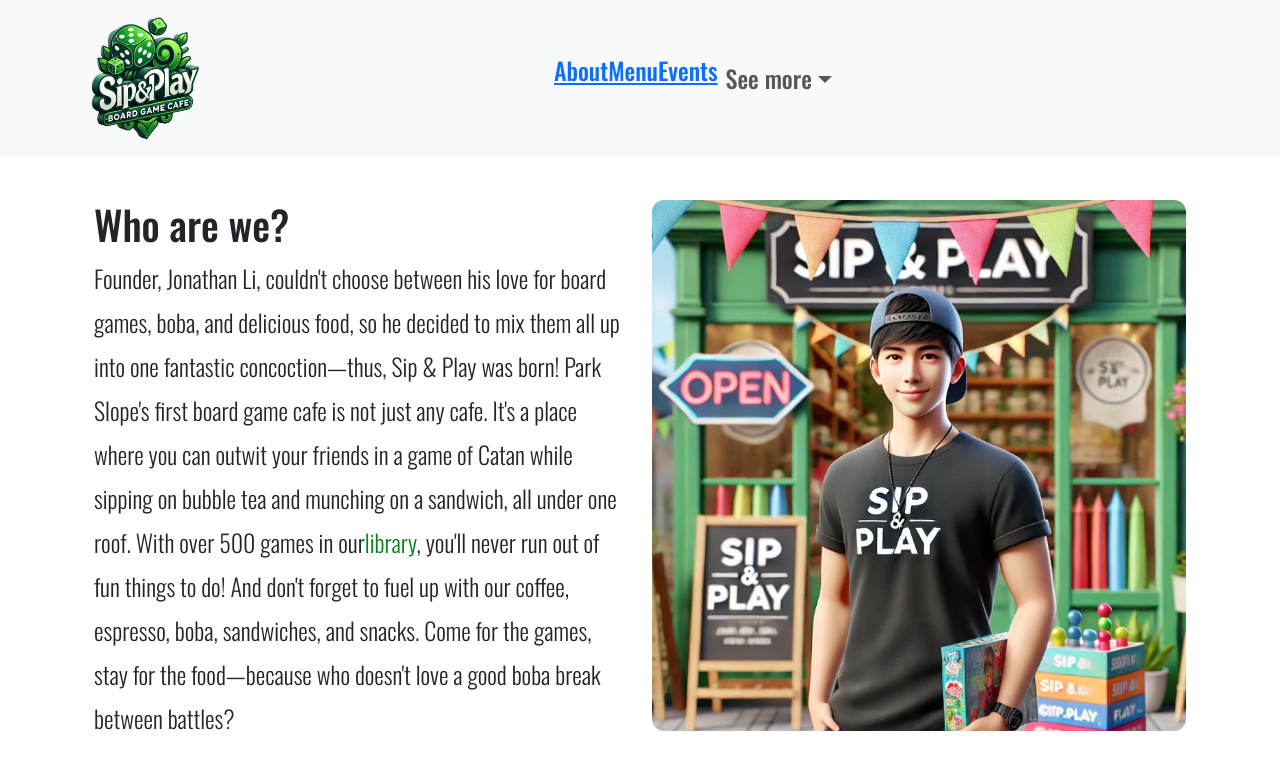
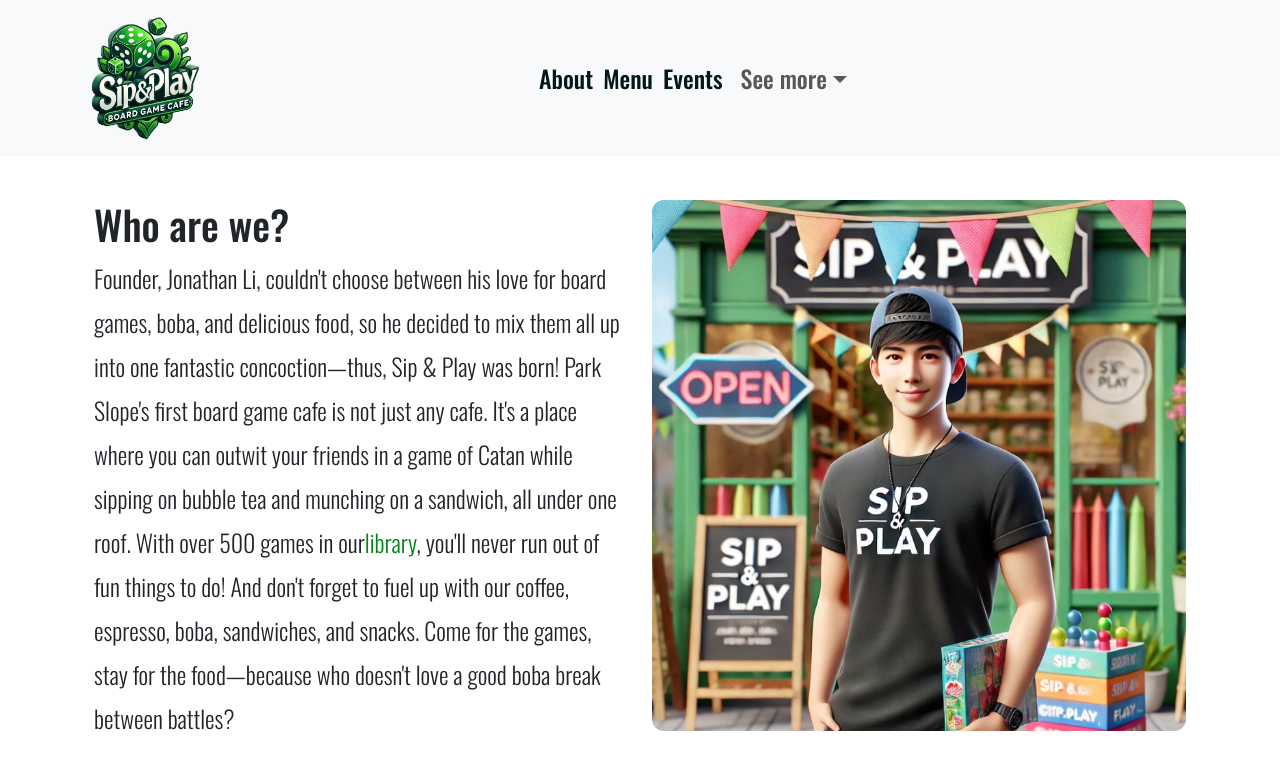
Before and after one commit to tmuzikova/codedex-hackathon-24, a React (Create React App) app: page / in a window 1280 px wide. Shown: the top 784 px of the page. Built offline with nearby package versions, Linux system fonts and the light colour scheme.

Commit message:
links modified styles

```diff
--- a/src/components/Header/Header.css
+++ b/src/components/Header/Header.css
@@ -9,6 +9,13 @@
   margin-right: 32px;
 }
 
+.nav-links {
+  text-decoration: none;
+  margin-right: 10px;
+  padding-top: 8px;
+  color: #01191d;
+}
+
 .sipnplay-logo {
   height: 130px;
   width: auto;
--- a/src/components/Header/Header.jsx
+++ b/src/components/Header/Header.jsx
@@ -14,9 +14,15 @@
           <Navbar.Toggle aria-controls="basic-navbar-nav" />
           <Navbar.Collapse id="basic-navbar-nav">
             <Nav className="me-auto me-auto justify-content-center flex-grow-1  navlinks">
-              <Link href="/">About</Link>
-              <Link to="/menu">Menu</Link>
-              <Link to="/events">Events</Link>
+              <Link href="/" className="nav-links">
+                About
+              </Link>
+              <Link to="/menu" className="nav-links">
+                Menu
+              </Link>
+              <Link to="/events" className="nav-links">
+                Events
+              </Link>
               <NavDropdown title="See more" id="basic-nav-dropdown">
                 <NavDropdown.Item
                   href="https://docs.google.com/spreadsheets/d/1-TOvwUh-ziCB6QmLYvQlxtXuBd-aGiiO72GWAasby8o/edit?gid=0#gid=0"
```
